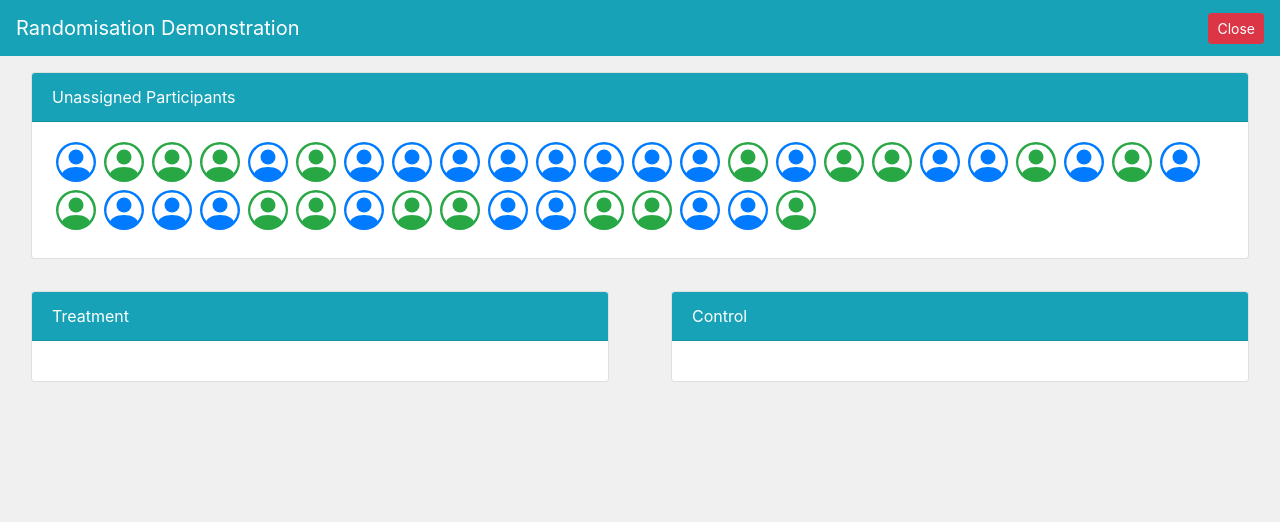
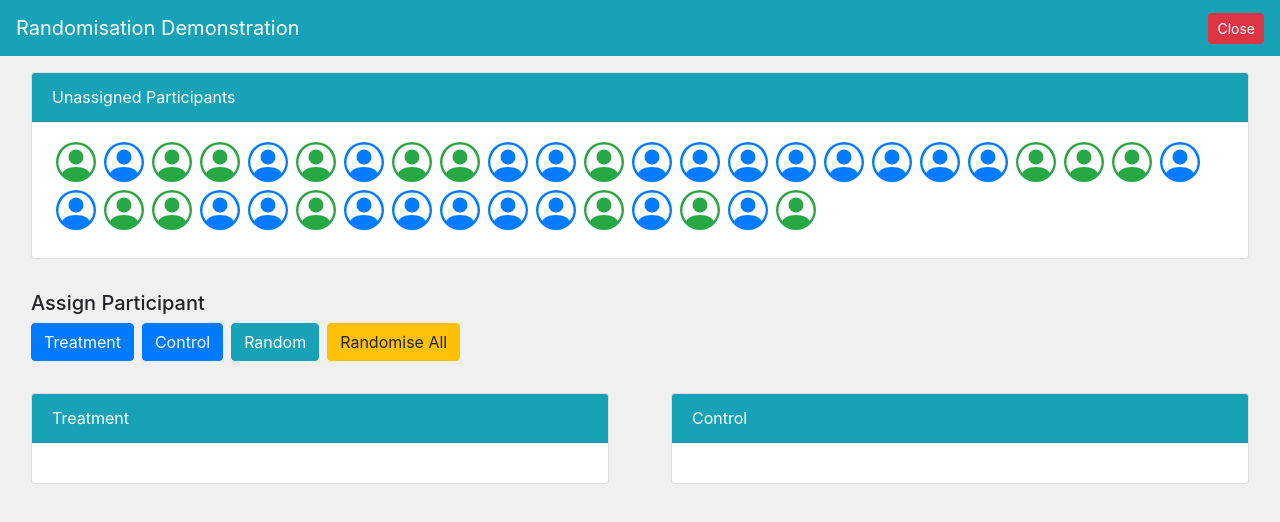
Before and after one commit to connorf25/randomization-visualization, a Vue app: page / in a window 1280 px wide. Both pictures are taken after a click on the button "Initialize". Shown: the top 522 px of the page. Built offline with nearby package versions, Linux system fonts and the light colour scheme.

Commit message:
feat: Button group to assign participants into groups

```diff
--- a/src/App.vue
+++ b/src/App.vue
@@ -16,12 +16,28 @@
 		<!-- Main layout -->
 		<div v-if="info">
 			<b-row>
-				<b-col>
+				<b-col class="m-3">
 					<BaseGroup label="Unassigned Participants" :participants="unassignedParticipants" />
 				</b-col>
 			</b-row>
 			<b-row>
-				<b-col v-for="(group, index) in groups" :key="index">
+				<b-col class="m-3">
+					<h5>Assign Participant</h5>
+					<b-button
+						v-for="(group, index) in groups"
+						:key="index"
+						@click="assignParticipant(index)"
+						class="mr-2"
+						variant="primary"
+					>
+						{{ group.name }}
+					</b-button>
+					<b-button @click="assignParticipant(getRandomGroup())" class="mr-2" variant="info">Random</b-button>
+					<b-button @click="assignAllParticipants()" variant="warning">Randomise All</b-button>
+				</b-col>
+			</b-row>
+			<b-row>
+				<b-col class="m-3" v-for="(group, index) in groups" :key="index">
 					<BaseGroup :label="group.name" :participants="group.participants" />
 				</b-col>
 			</b-row>
@@ -50,11 +66,21 @@ export default {
 		}
 	},
 	methods: {
+		// Get random int between min and max inclusive
 		getRandomInt(min, max) {
 			min = Math.ceil(min);
 			max = Math.floor(max);
 			return Math.floor(Math.random() * (max - min + 1)) + min;
 		},
+		// Get a random confounding factor (participant color)
+		getRandomColorGroup() {
+			return this.getRandomInt(0, this.info.numberConfoundingFactors - 1)
+		},
+		// Get a random group index
+		getRandomGroup() {
+			return this.getRandomInt(0, this.info.numberGroups - 1)
+		},
+		// Initialize participants and groups depending on input
 		initializeParticipants($event) {
 			this.info = $event;
 			// Initialize groups
@@ -72,9 +98,25 @@ export default {
 				}
 				// Initialize participants
 				for(let j = 0; j < this.info.numberParticipants; j++) {
-					this.unassignedParticipants.push({ colorGroup: this.getRandomInt(0, this.info.numberConfoundingFactors - 1) });
+					this.unassignedParticipants.push({ colorGroup: this.getRandomColorGroup() });
 				}
 			}
+		},
+		// Assign a participant to a particular group
+		assignParticipant(groupIndex) {
+			const participant = this.unassignedParticipants.pop();
+			this.groups[groupIndex].participants.push(participant);
+		},
+		// Assign all participants with delay
+		assignAllParticipants() {
+			setTimeout(() => {
+				if(this.unassignedParticipants.length > 0) {
+					this.assignParticipant(this.getRandomGroup());
+					this.assignAllParticipants();
+				} else {
+					return
+				}
+			}, 500)
 		}
 	}
 }
--- a/src/components/BaseGroup.vue
+++ b/src/components/BaseGroup.vue
@@ -1,5 +1,5 @@
 <template>
-	<div class="p-3">
+	<div>
 		<b-card :header="label" header-bg-variant="info" header-text-variant="white">
 			<BaseParticipant
 				class="d-inline m-1"
```
